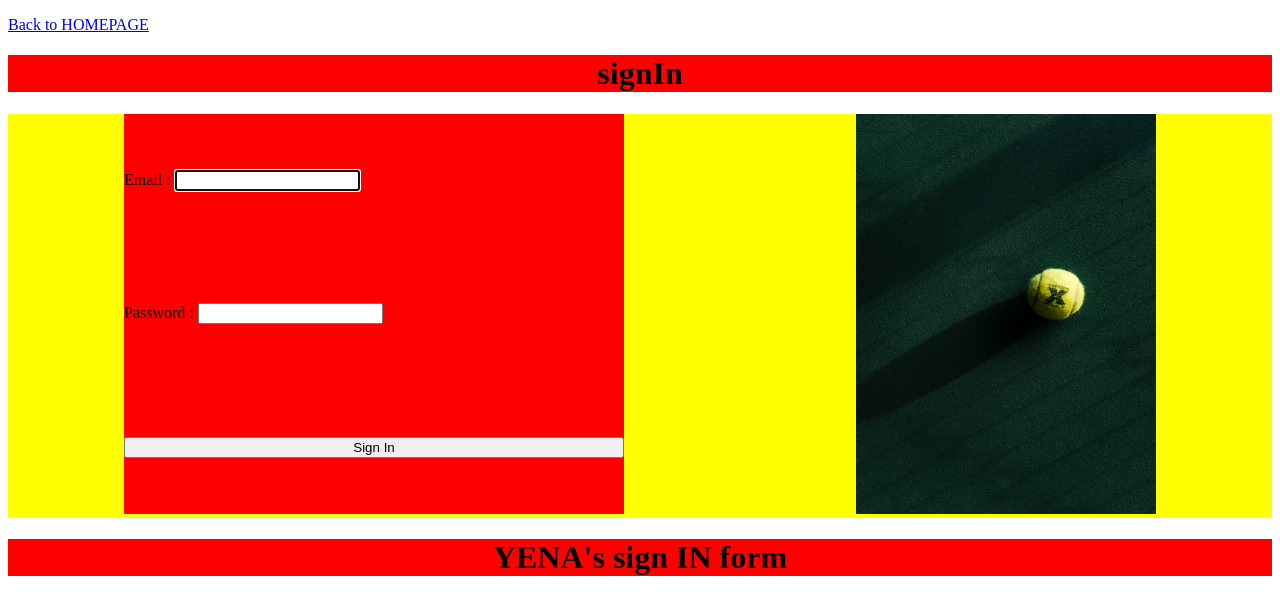
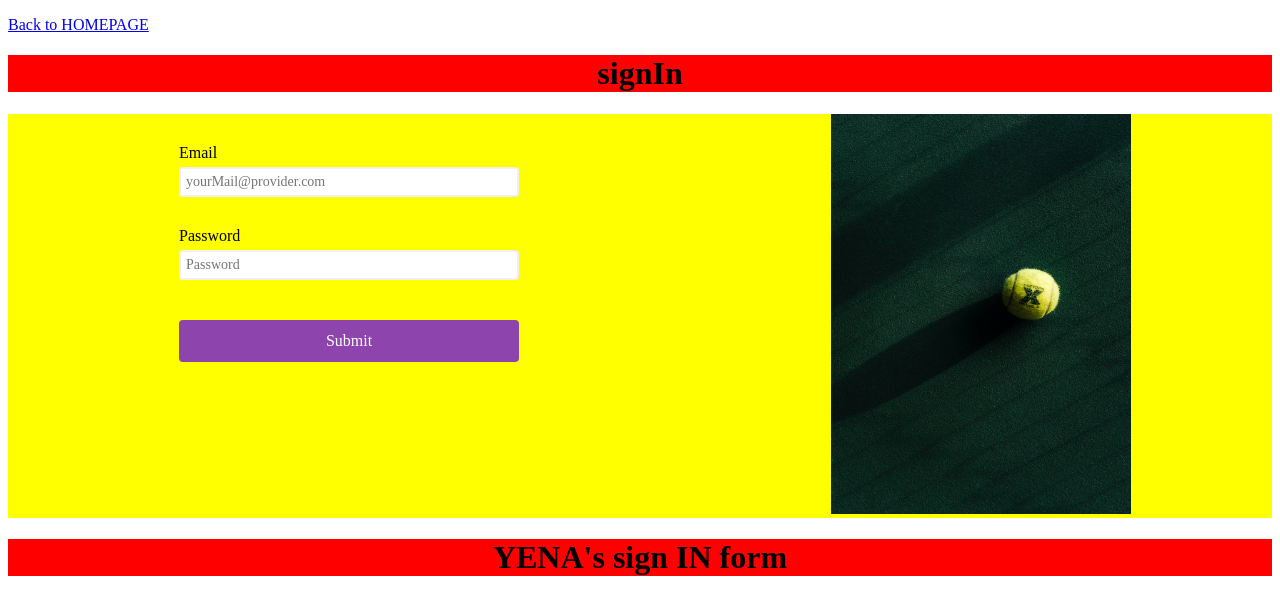
Before and after one commit to yenapaek/sportsUp, a PHP site: page /sportsEvent/index.php?action=signIn in a window 1280 px wide. Shown: the top 615 px of the page. Run offline with PHP 8.4, Linux system fonts and the light colour scheme.

Commit message:
review form validation && added profile page

```diff
--- a/controller/controller.php
+++ b/controller/controller.php
@@ -1,4 +1,6 @@
  <?php
+
+    require_once("./model/profileManager.php");
 
     function landing()
     {
@@ -6,7 +8,17 @@
     }
 
 
-    function profile()
+    /**
+     * profile
+     *
+     * @param  mixed $userId
+     * @return array all the informations of the user's profil.
+     * @return array $mySports all the sports the user is interested in.
+     */
+    function profile($userId)
     {
+        $infoProfil = myProfilModel($userId);
+        $mySports = mySportsModel($userId);
+
         require("./view/profile.php");
     }
--- a/index.php
+++ b/index.php
@@ -17,7 +17,7 @@ try {
             break;
 
         case "profile":
-            profile();
+            profile(2); // #TODO Parameter should be replaced after we implement the loggin ID
             break;
 
         case "signInSubmit":
--- a/public/css/signInAndUp.css
+++ b/public/css/signInAndUp.css
@@ -9,9 +9,9 @@
     background-color: yellow;
     justify-content: space-around;
 }
-div h1{
-background-color: red;
-text-align: center;
+div h1 {
+    background-color: red;
+    text-align: center;
 }
 
 #signInFormSection img,
@@ -20,12 +20,100 @@ text-align: center;
     width: 300px;
 }
 
-#signInForm,
-#signUpForm {
-    height: 400px;
-    width: 500px;
-    display: flex;
-    flex-direction: column;
-    justify-content: space-around;
-    background-color: red;
+@import url("https://fonts.googleapis.com/css?family=Muli&display=swap");
+@import url("https://fonts.googleapis.com/css?family=Open+Sans:400,500&display=swap");
+
+* {
+    box-sizing: border-box;
 }
+
+.container {
+    background-color: #fff;
+    border-radius: 5px;
+    box-shadow: 0 2px 5px rgba(0, 0, 0, 0.3);
+    overflow: hidden;
+    width: 400px;
+    max-width: 100%;
+}
+
+.form {
+    padding: 30px 30px;
+    width: 400px;
+}
+
+.form-control {
+    margin-bottom: 10px;
+    padding-bottom: 20px;
+    position: relative;
+}
+
+.form-control label {
+    display: inline-block;
+    margin-bottom: 5px;
+}
+
+.form-control input {
+    border: 2px solid #f0f0f0;
+    border-radius: 4px;
+    display: block;
+    font-family: inherit;
+    font-size: 14px;
+    padding: 5px;
+    width: 100%;
+}
+
+.form-control input:focus {
+    outline: 0;
+    border-color: #777;
+}
+
+.form-control.success input {
+    border-color: #2ecc71;
+}
+
+.form-control.error input {
+    border-color: #e74c3c;
+}
+
+.form-control i {
+    visibility: hidden;
+    position: absolute;
+    top: 30px;
+    right: 10px;
+}
+
+.form-control.success i.fa-check-circle {
+    color: #2ecc71;
+    visibility: visible;
+}
+
+.form-control.error i.fa-exclamation-circle {
+    color: #e74c3c;
+    visibility: visible;
+}
+
+.form-control small {
+    color: #e74c3c;
+    position: absolute;
+    bottom: 0;
+    left: 0;
+    visibility: hidden;
+}
+
+.form-control.error small {
+    visibility: visible;
+}
+
+.form button {
+    background-color: #8e44ad;
+    border: 2px solid #8e44ad;
+    border-radius: 4px;
+    color: #fff;
+    display: block;
+    font-family: inherit;
+    font-size: 16px;
+    padding: 10px;
+    margin-top: 20px;
+    width: 100%;
+    cursor: pointer;
+}
--- a/public/js/signInAndUpVerification.js
+++ b/public/js/signInAndUpVerification.js
@@ -1,27 +1,99 @@
-const inputVerification = (inputId) => {
-    let input = document.querySelector(`#${inputId}`);
+const formSignIn = document.getElementById("signInForm");
+const emailSignIn = document.getElementById("emailSignIn");
+const passwordSignIn = document.getElementById("passwordSignIn");
 
-    if (
-        trim(input.value).length < 6 ||
-        trim(input.value).length == 0
-    ) {
-        input.style.backgroundColor = "red";
+const form = document.getElementById("signUpForm");
+const username = document.getElementById("userNameSignUp");
+const email = document.getElementById("emailSignUp");
+const password = document.getElementById("passwordSignUp");
+const password2 = document.getElementById("passwordConfSignUp");
+
+form.addEventListener("submit", (e) => {
+    e.preventDefault();
+
+    let submittable = checkInputs();
+    if (submittable) {
+        form.submit();
+    }
+});
+
+formSignIn.addEventListener("submit", (e) => {
+    e.preventDefault();
+
+    if (emailSignIn.value.trim() != "" && passwordSignIn.value.trim() != "") {
+        formSignIn.submit();
+    }
+});
+
+function checkInputs() {
+    const usernameValue = username.value.trim();
+    const emailValue = email.value.trim();
+    const passwordValue = password.value.trim();
+    const password2Value = password2.value.trim();
+    let submittableUser,
+        submittableEmail,
+        submittablePass = false;
+
+    if (usernameValue === "") {
+        setErrorFor(username, "Username cannot be blank");
+        submittableUser = false;
+    } else if (usernameValue.length < 6) {
+        setErrorFor(username, "Username cannot be shorter than 6 characters");
+        submittableUser = false;
     } else {
-        input.style.backgroundColor = "white";
+        setSuccessFor(username);
+        submittableUser = true;
     }
 
-    if (inputId == "passwordSignUp" || inputId == "passwordConfSignUp") {
-        let password = document.querySelector("#passwordSignUp");
-        let passwordConf = document.querySelector("#passwordConfSignUp");
-
-        if (password.value != passwordConf.value) {
-            password.style.backgroundColor = "red";
-            passwordConf.style.backgroundColor = "red";
-        } else {
-            password.style.backgroundColor = "white";
-            passwordConf.style.backgroundColor = "white";
-        }
+    if (emailValue === "") {
+        setErrorFor(email, "Email cannot be blank");
+        submittableEmail = false;
+    } else if (!isEmail(emailValue)) {
+        setErrorFor(email, "Not a valid email");
+        submittableEmail = false;
+    } else {
+        setSuccessFor(email);
+        submittableEmail = true;
     }
 
+    if (passwordValue === "") {
+        setErrorFor(password, "Password cannot be blank");
+        submittablePass = false;
+    } else {
+        setSuccessFor(password);
+        submittablePass = true;
+    }
 
-};
+    if (password2Value === "") {
+        setErrorFor(password2, "Password2 cannot be blank");
+        submittablePass = false;
+    } else if (passwordValue !== password2Value) {
+        setErrorFor(password2, "Passwords does not match");
+        submittablePass = false;
+    } else {
+        setSuccessFor(password2);
+        submittablePass = true;
+    }
+
+    return submittableUser && submittableEmail && submittablePass == true
+        ? true
+        : false;
+}
+
+function setErrorFor(input, message) {
+    const formControl = input.parentElement;
+    const small = formControl.querySelector("small");
+    formControl.className = "form-control error";
+    small.innerText = message;
+}
+
+function setSuccessFor(input) {
+    const formControl = input.parentElement;
+    formControl.className = "form-control success";
+}
+
+function isEmail(email) {
+    return /^(([^<>()\[\]\\.,;:\s@"]+(\.[^<>()\[\]\\.,;:\s@"]+)*)|(".+"))@((\[[0-9]{1,3}\.[0-9]{1,3}\.[0-9]{1,3}\.[0-9]{1,3}])|(([a-zA-Z\-0-9]+\.)+[a-zA-Z]{2,}))$/.test(
+        email,
+    );
+}
--- a/view/landing.php
+++ b/view/landing.php
@@ -3,9 +3,9 @@
 
 <?php ob_start(); ?>
 <h1>I AM a LANDING PAGE</h1>
-<a href="index.php?action=signIn">signIn</a>
+<a href="index.php?action=signIn">Sign In</a>
 <br>
-<a href="index.php?action=signUp">signUp</a>
+<a href="index.php?action=signUp">Sign Up</a>
 <br>
 <a href="index.php?action=profile">Profile</a>
 
--- a/view/signInAndUp.php
+++ b/view/signInAndUp.php
@@ -10,21 +10,29 @@
 
         <section id="signInFormSection">
             <div>
-                <form id="signInForm" action="index.php" method="post">
+                <form id="signInForm" class="form" action="index.php" method="post">
                     <input type="hidden" name="action" value="signInSubmit">
-                    <div>
-                        <label for="emailSignIn">Email :</label>
-                        <input type="text" name="emailSignIn" id="emailSignIn" autofocus>
+
+                    <div class="form-control">
+                        <label for="emailSignIn">Email</label>
+                        <input type="email" placeholder="yourMail@provider.com" id="emailSignIn" name="emailSignIn" />
+                        <i class="fas fa-check-circle"></i>
+                        <i class="fas fa-exclamation-circle"></i>
+                        <small>Error message</small>
                     </div>
-                    <div>
-                        <label for="passwordSignIn">Password :</label>
-                        <input type="password" name="passwordSignIn" id="passwordSignIn">
+                    <div class="form-control">
+                        <label for="passwordSignIn">Password</label>
+                        <input type="password" placeholder="Password" id="passwordSignIn" name="passwordSignIn" />
+                        <i class="fas fa-check-circle"></i>
+                        <i class="fas fa-exclamation-circle"></i>
+                        <small>Error message</small>
                     </div>
-                    <input type="submit" value="Sign In">
+
+                    <button>Submit</button>
                 </form>
             </div>
             <div>
-                <img src="./public/images/ball.png" alt="signIn image">
+                <img src="./public/images/signInAndUp/ball.png" alt="signIn image">
             </div>
         </section>
         <div>
@@ -36,28 +44,40 @@
     ?>
         <section id="signUpFormSection">
             <div>
-                <img src="./public/images/ball.png" alt="signUp image">
+                <img src="./public/images/signInAndUp/ball.png" alt="signUp image">
             </div>
             <div>
-                <form id="signUpForm" action="index.php" method="post">
+                <form id="signUpForm" class="form" action="index.php" method="post">
                     <input type="hidden" name="action" value="signUpSubmit">
-                    <div>
-                        <label for="userNameSignUp">UserName :</label>
-                        <input type="text" name="userNameSignUp" id="userNameSignUp" autofocus onkeyup="inputVerification(this.id)">
+                    <div class="form-control">
+                        <label for="userNameSignUp">Username</label>
+                        <input type="text" placeholder="username" id="userNameSignUp" name="userNameSignUp" />
+                        <i class="fas fa-check-circle"></i>
+                        <i class="fas fa-exclamation-circle"></i>
+                        <small>Error message</small>
                     </div>
-                    <div>
-                        <label for="emailSignUp">Email :</label>
-                        <input type="text" name="emailSignUp" id="emailSignUp" onkeyup="inputVerification(this.id)">
+                    <div class="form-control">
+                        <label for="emailSignUp">Email</label>
+                        <input type="email" placeholder="yourMail@provider.com" id="emailSignUp" name="emailSignUp" />
+                        <i class="fas fa-check-circle"></i>
+                        <i class="fas fa-exclamation-circle"></i>
+                        <small>Error message</small>
                     </div>
-                    <div>
-                        <label for="passwordSignUp">Password :</label>
-                        <input type="password" name="passwordSignUp" id="passwordSignUp" onkeyup="inputVerification(this.id)" autocomplete="off">
+                    <div class="form-control">
+                        <label for="passwordSignUp">Password</label>
+                        <input type="password" placeholder="Password" id="passwordSignUp" name="passwordSignUp" />
+                        <i class="fas fa-check-circle"></i>
+                        <i class="fas fa-exclamation-circle"></i>
+                        <small>Error message</small>
                     </div>
-                    <div>
-                        <label for="passwordConfSignUp">Password Confirmation :</label>
-                        <input type="password" name="passwordConfSignUp" id="passwordConfSignUp" onkeyup="inputVerification(this.id)" autocomplete="off">
+                    <div class="form-control">
+                        <label for="passwordConfSignUp">Password check</label>
+                        <input type="password" placeholder="Password two" id="passwordConfSignUp" name="passwordConfSignUp" />
+                        <i class="fas fa-check-circle"></i>
+                        <i class="fas fa-exclamation-circle"></i>
+                        <small>Error message</small>
                     </div>
-                    <input type="submit" value="Sign Up">
+                    <button>Submit</button>
                 </form>
             </div>
         </section>
--- a/view/template.php
+++ b/view/template.php
@@ -6,6 +6,7 @@
     <title><?= $title; ?></title>
     <link href="./public/css/style.css" rel="stylesheet" />
     <link href="<?= $style ?>" rel="stylesheet" />
+    <link rel="stylesheet" href="https://cdnjs.cloudflare.com/ajax/libs/font-awesome/5.15.3/css/all.min.css" />
 </head>
 
 <body>
```
Also changed, not shown: model/profileManager.php (added, +43 -0 lines), view/profile.php (+20 -12 lines), public/images/signInAndUp/ball.png (renamed from public/images/ball.png).
